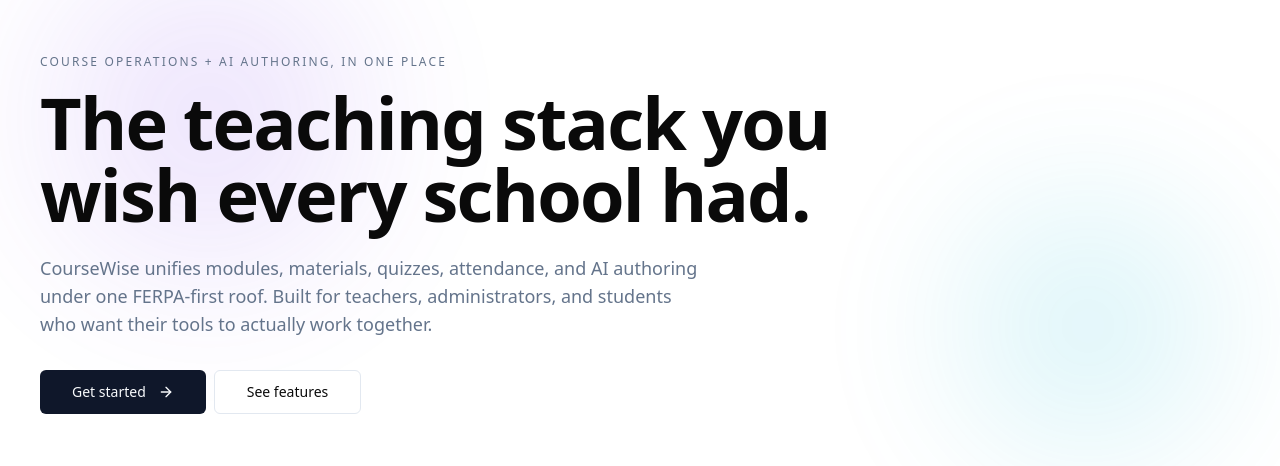
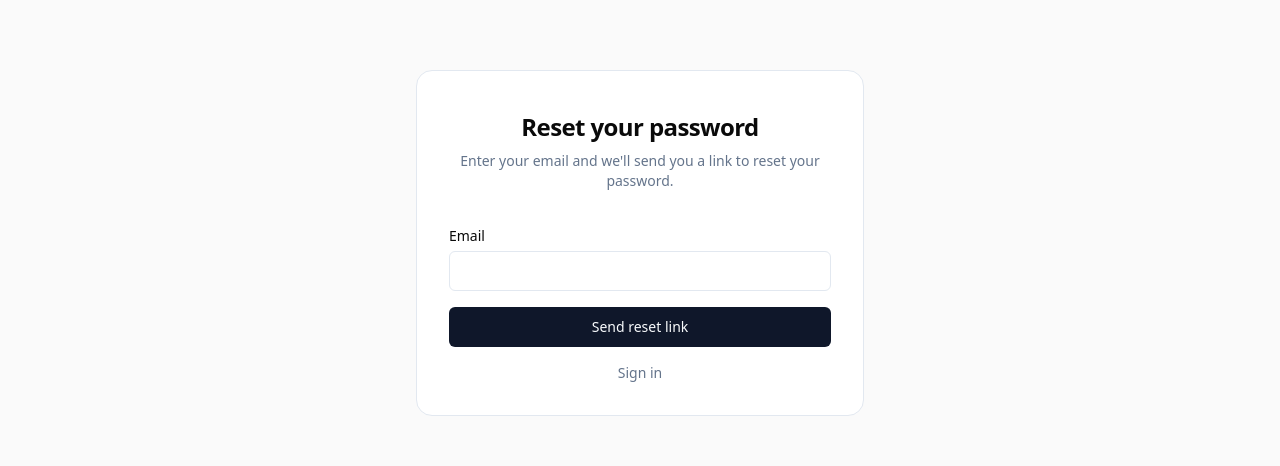
Before and after one commit to lastcow/CourseWise, a React (Vite) app in the folder apps/web/: page /forgot-password in a window 1280 px wide. Before the commit this address led to /. Shown: the part 122-588 px from the top of the page. Built offline with nearby package versions, Linux system fonts and the light colour scheme; no server answers.

Commit message:
feat: forgot-password page

```diff
--- a/apps/web/src/App.tsx
+++ b/apps/web/src/App.tsx
@@ -8,6 +8,7 @@
 import { DashboardPage } from '@/pages/DashboardPage';
 import { HomePage } from '@/pages/HomePage';
 import { LoginPage } from '@/pages/LoginPage';
+import { ForgotPasswordPage } from '@/pages/ForgotPasswordPage';
 import { RegisterPage } from '@/pages/RegisterPage';
 import { TeacherAcceptInvitePage } from '@/pages/TeacherAcceptInvitePage';
 import { FeaturesPage } from '@/pages/public/FeaturesPage';
@@ -94,6 +95,7 @@
               <Route path="/about" element={<AboutPage />} />
               <Route path="/contact" element={<ContactPage />} />
               <Route path="/login" element={<LoginPage />} />
+              <Route path="/forgot-password" element={<ForgotPasswordPage />} />
               <Route path="/register" element={<RegisterPage />} />
               <Route path="/invite/:code" element={<InviteRedeemPage />} />
               <Route path="/teacher/accept-invite" element={<TeacherAcceptInvitePage />} />
--- /dev/null
+++ b/apps/web/src/pages/ForgotPasswordPage.tsx
@@ -0,0 +1,83 @@
+import { useState } from 'react';
+import { Link } from 'react-router-dom';
+import { useTranslation } from 'react-i18next';
+import { Button } from '@/components/ui/button';
+import { Input, Label } from '@/components/ui/input';
+import { Container } from '@/components/public/Container';
+import { SectionBand } from '@/components/public/SectionBand';
+import { useForgotPassword } from '@/lib/queries';
+
+export function ForgotPasswordPage(): JSX.Element {
+  const { t } = useTranslation();
+  const forgotPassword = useForgotPassword();
+  const [email, setEmail] = useState('');
+  const [done, setDone] = useState(false);
+
+  const onSubmit = async (e: React.FormEvent) => {
+    e.preventDefault();
+    try {
+      await forgotPassword.mutateAsync(email);
+    } catch {
+      // Enumeration-safe: never reveal whether the email maps to an account.
+      // Show the same confirmation regardless of success or failure.
+    }
+    setDone(true);
+  };
+
+  return (
+    <SectionBand>
+      <Container>
+        <div className="mx-auto max-w-md rounded-2xl border bg-white p-8">
+          {done ? (
+            <div className="text-center">
+              <h1 className="text-2xl font-semibold tracking-tight">
+                {t('passwordReset.requestDoneTitle')}
+              </h1>
+              <p className="mt-2 text-sm text-muted-foreground">
+                {t('passwordReset.requestDoneBody')}
+              </p>
+              <Link
+                to="/login"
+                className="mt-6 block text-center text-sm text-muted-foreground hover:underline"
+              >
+                {t('auth.loginCta')}
+              </Link>
+            </div>
+          ) : (
+            <>
+              <div className="mb-6 text-center">
+                <h1 className="mt-2 text-2xl font-semibold tracking-tight">
+                  {t('passwordReset.requestTitle')}
+                </h1>
+                <p className="mt-2 text-sm text-muted-foreground">
+                  {t('passwordReset.requestSubtitle')}
+                </p>
+              </div>
+              <form onSubmit={onSubmit} className="mt-8 space-y-4">
+                <div className="space-y-1">
+                  <Label htmlFor="email">{t('passwordReset.emailLabel')}</Label>
+                  <Input
+                    id="email"
+                    type="email"
+                    required
+                    value={email}
+                    onChange={(e) => setEmail(e.target.value)}
+                  />
+                </div>
+                <Button disabled={forgotPassword.isPending} type="submit" className="w-full">
+                  {forgotPassword.isPending ? t('common.loading') : t('passwordReset.requestCta')}
+                </Button>
+                <Link
+                  to="/login"
+                  className="block text-center text-sm text-muted-foreground hover:underline"
+                >
+                  {t('auth.loginCta')}
+                </Link>
+              </form>
+            </>
+          )}
+        </div>
+      </Container>
+    </SectionBand>
+  );
+}
```
Also changed, not shown: 1 other file (tests, documents, lock files or other folders).
